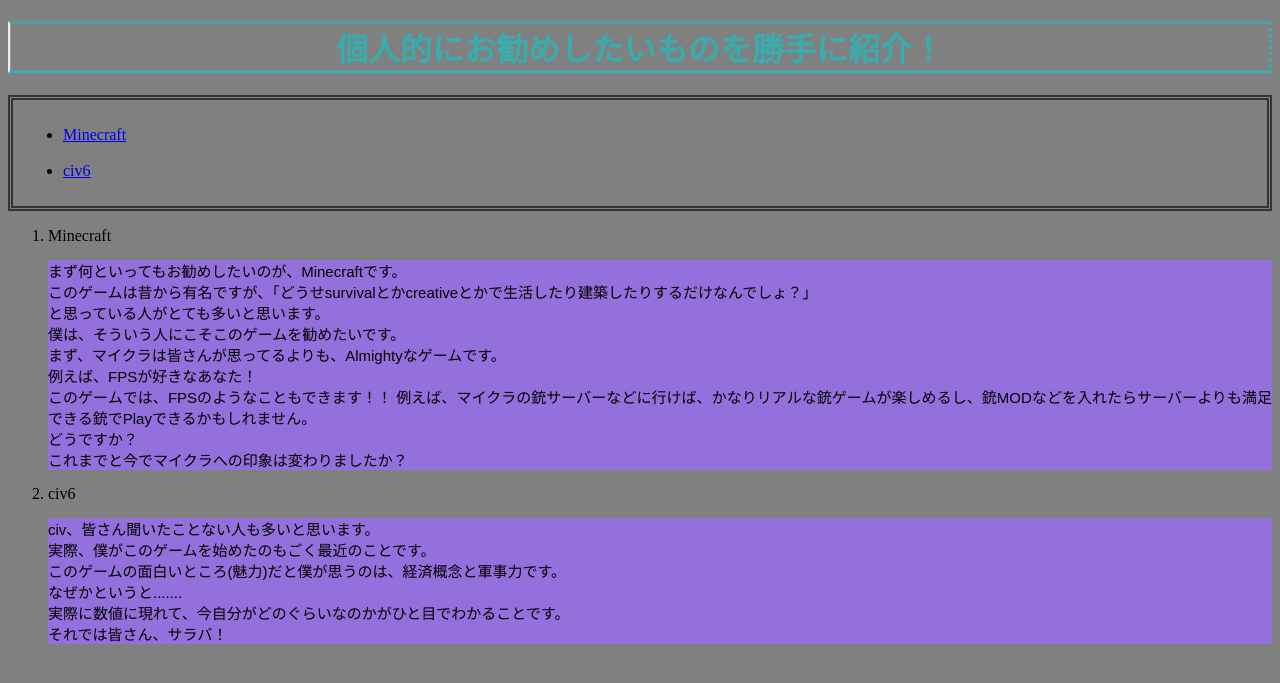
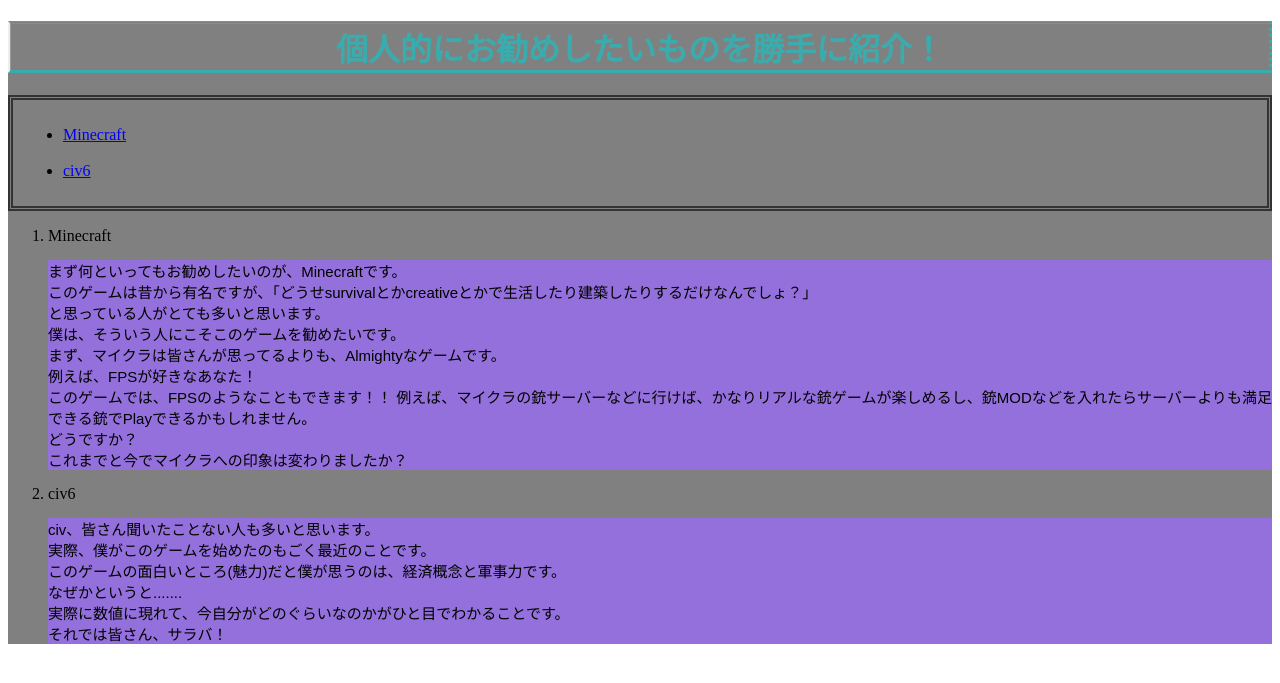
Before and after one commit to 0Wite/0Wite.github.io, a PHP site: page /good.html in a window 1280 px wide. Shown: the top 683 px of the page. Run offline with PHP 8.4, Linux system fonts and the light colour scheme.

Commit message:
Update good.css

```diff
--- a/css/good.css
+++ b/css/good.css
@@ -1,6 +1,6 @@
 html {
   font-size: 100%;
-  background-color: #808080;
+  background-color: #ffffff;
 }
 body {
   background-color: #808080;
```
